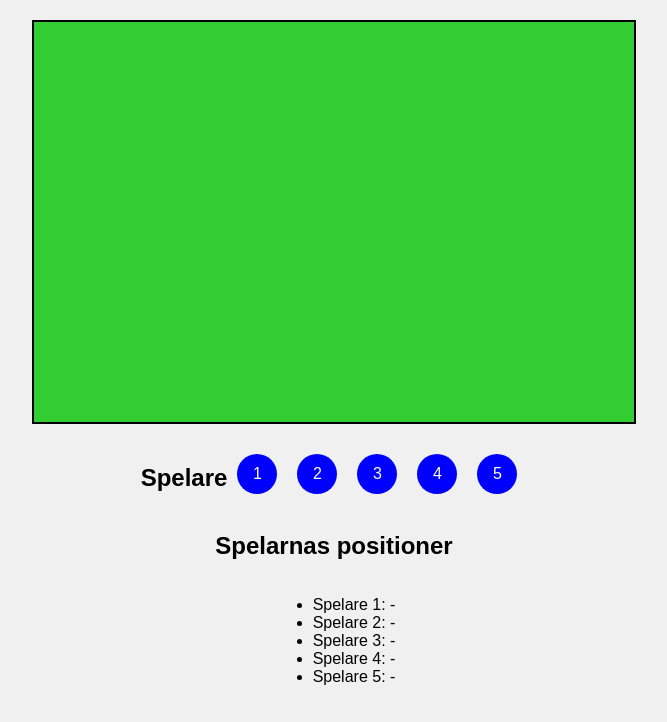
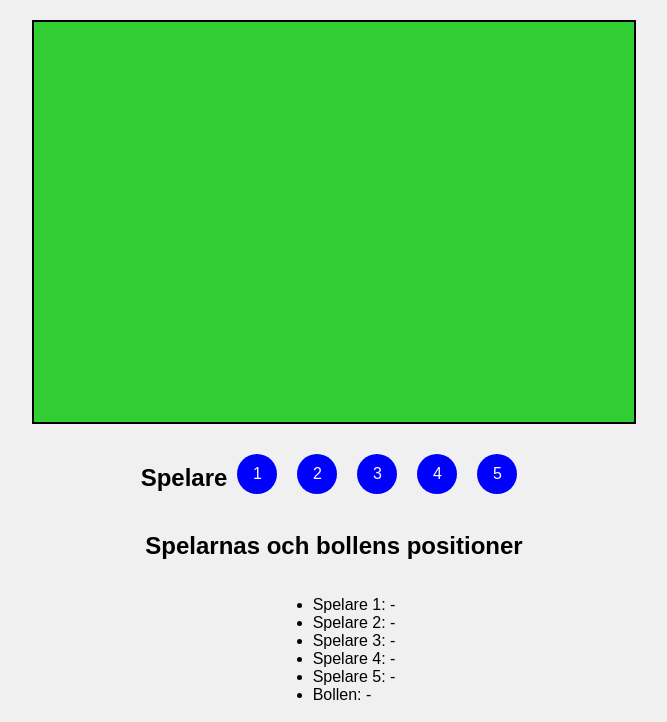
Before and after one commit to Aka-Marko/coach-board, a plain HTML site: page index.html in a window 1280 px wide. Shown: the part 78-800 px from the top of the page, without its empty margins (306-973 px from the left). Drawn offline with Linux system fonts and the light colour scheme.

Commit message:
Update index.html

```diff
--- a/index.html
+++ b/index.html
@@ -21,7 +21,7 @@
         <div class="player" draggable="true" data-number="5">5</div>
     </div>
 
-<h2>Spelarnas positioner</h2>
+    <h2>Spelarnas och bollens positioner</h2>
 <div id="positions">
     <ul>
         <li>Spelare 1: <span id="player1-position">-</span></li>
@@ -29,6 +29,7 @@
         <li>Spelare 3: <span id="player3-position">-</span></li>
         <li>Spelare 4: <span id="player4-position">-</span></li>
         <li>Spelare 5: <span id="player5-position">-</span></li>
+        <li>Bollen: <span id="ball-position">-</span></li> <!-- Lägg till bollens position -->
     </ul>
 </div>
 
```
